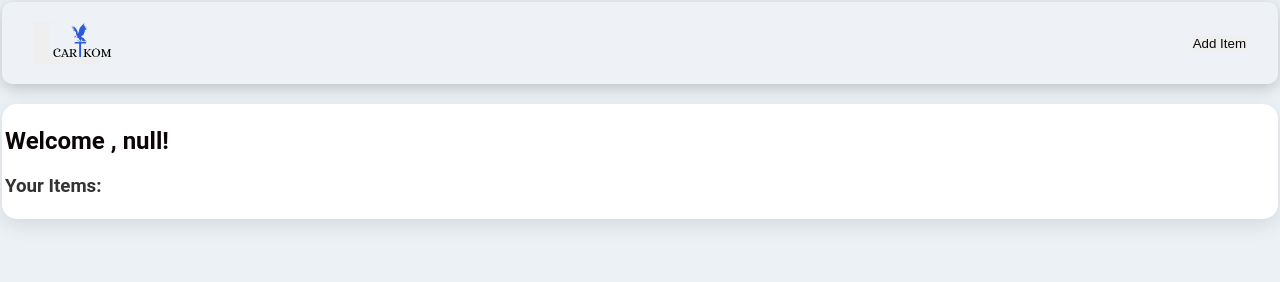
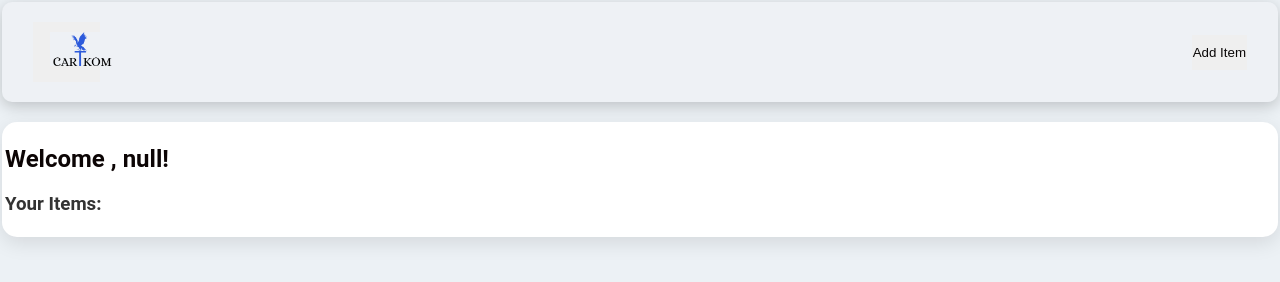
Before and after one commit to gadamx/carWcar.com, a website: page profile.html in a window 1280 px wide. Drawn offline with Linux system fonts and the light colour scheme; no server answers.

Commit message:
Update profile.css

```diff
--- a/profile.css
+++ b/profile.css
@@ -428,7 +428,7 @@ button {
 
     color: rgb(10, 7, 7);
     border: none;
-    padding: 1px 1px; /* Увеличенные отступы */
+    padding: 10px 1px; /* Увеличенные отступы */
     cursor: pointer;
     border-radius: none;
     transition: background-color 0.3s, transform 0.2s;
```
